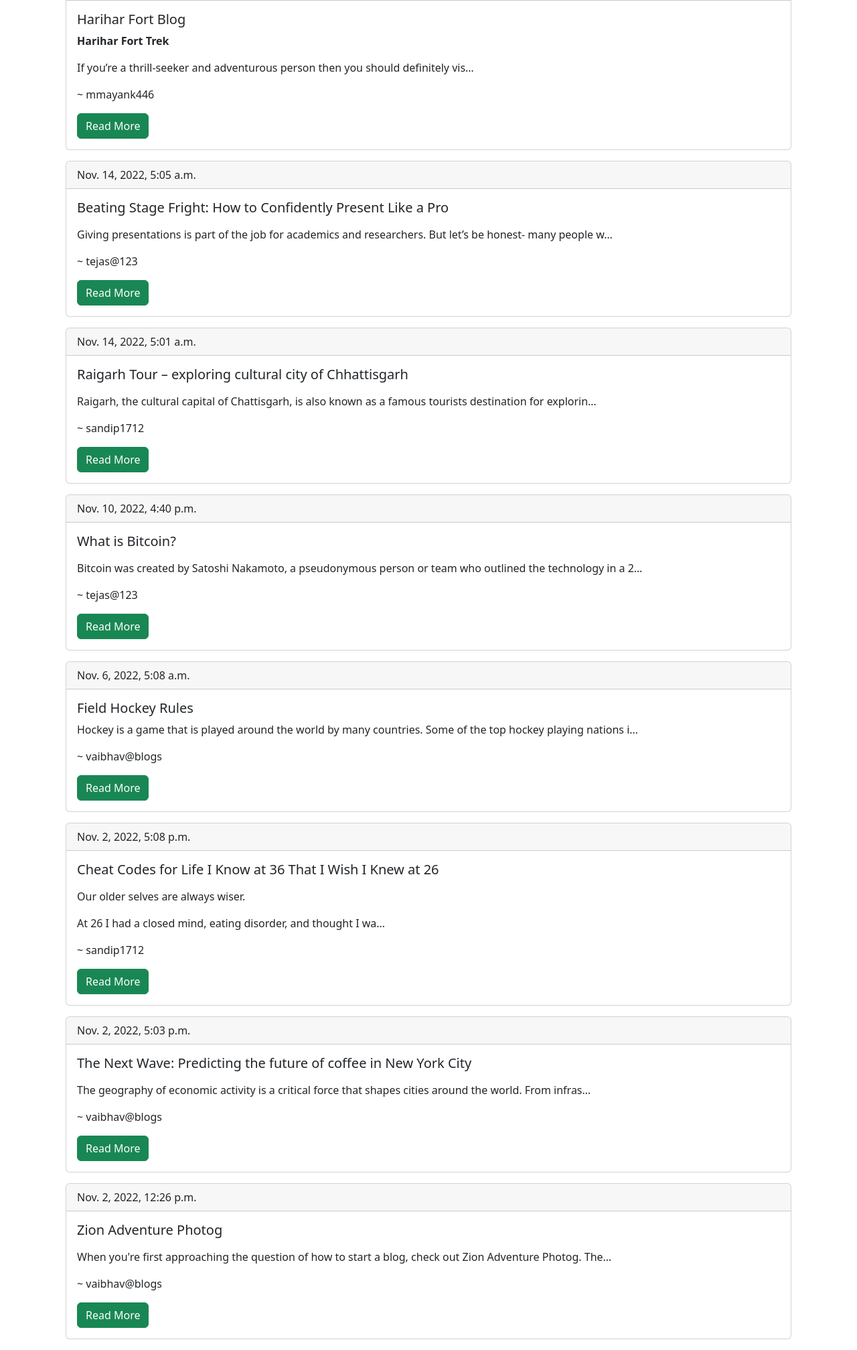
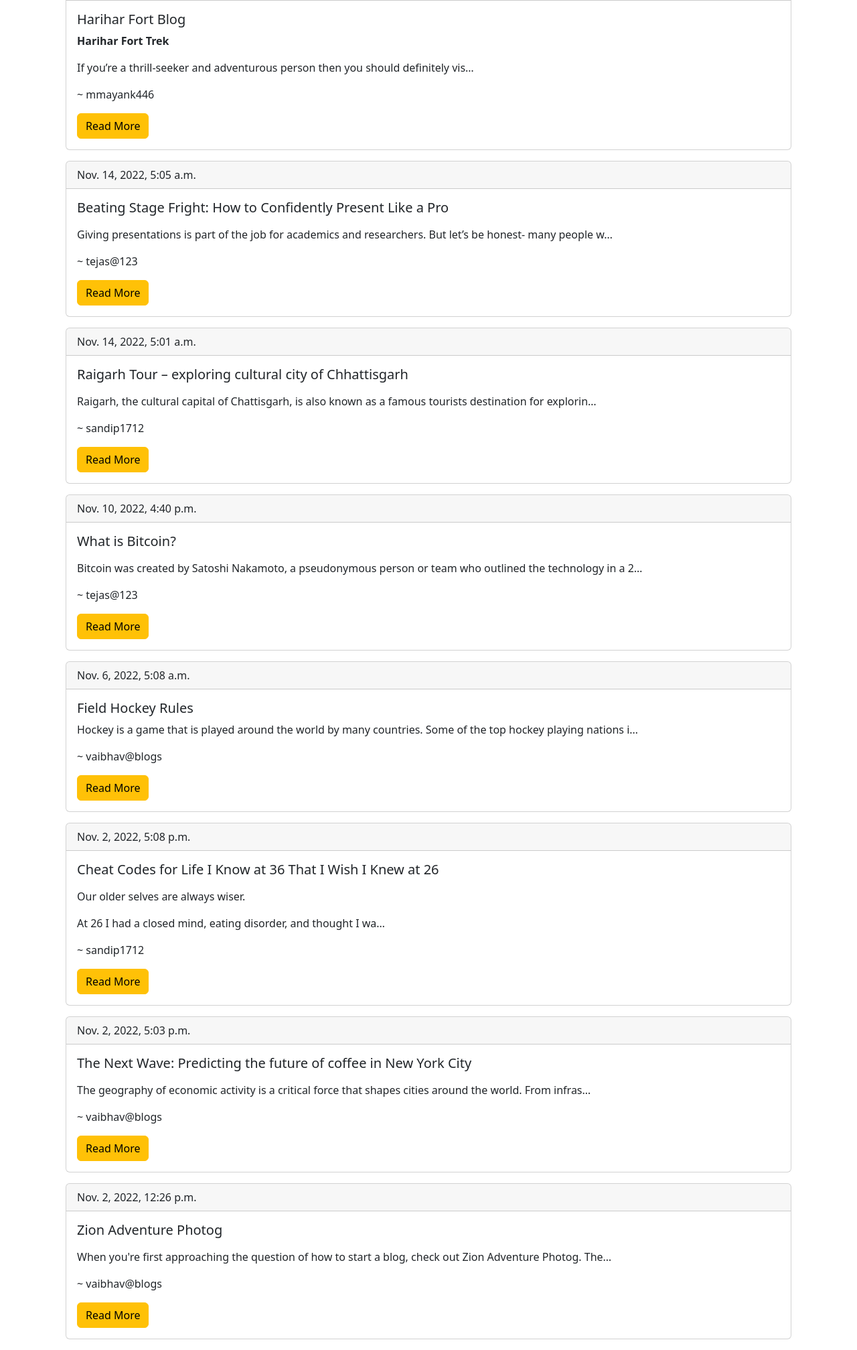
Before and after one commit to Vaibhav-22-dm/PersonalBlog, a Django app: page /blogs/getblogs/ in a window 1280 px wide. Shown: the part 199-2214 px from the top of the page at 67% size. Run offline with Django 4.2, Linux system fonts and the light colour scheme; data comes from the database, SQL or seed files in the repository.

Commit message:
Changed button class

```diff
--- a/templates/Blogs/index.html
+++ b/templates/Blogs/index.html
@@ -13,7 +13,7 @@ Vaibhav's Blogs
         <h5 class="card-title">{{blog.title}}</h5>
         <p class="card-text">{{blog.content | truncatechars:109 | safe}}</p>
         <p>~ {{blog.author.username}}</p>
-        <a href="{% url 'get_blog' blog.id %}" class="btn btn-success">Read More</a>
+        <a href="{% url 'get_blog' blog.id %}" class="btn btn-warning">Read More</a>
         </div>
     </div>
     {% endfor %}
```
